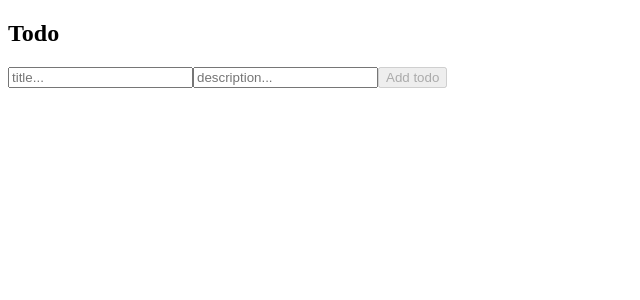
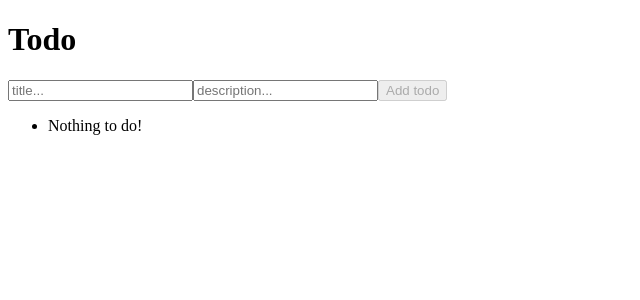
Before and after one commit to Yonis7/angularstart-todo, an Angular app: page /home in a window 1280 px wide. Shown: the top 300 px of the page, without its empty margins (0-640 px from the left). Built offline with nearby package versions, Linux system fonts and the light colour scheme.

Commit message:
feat: add TodoListComponent to HomeComponent for displaying todos

```diff
--- a/src/app/home/home.component.ts
+++ b/src/app/home/home.component.ts
@@ -1,16 +1,27 @@
 import { Component, inject } from '@angular/core';
 import { TodoFormComponent } from './ui/todo-form.component';
 import { TodoService } from '../shared/data-access/todo.service';
+import { TodoListComponent } from './ui/todo-list.component';
+import { NgModule } from '@angular/core';
+
 
 @Component({
   selector: 'app-home',
   template: `
-    <h2>Todo</h2>
+    <h1>Todo</h1>
     <!-- The 'app-todo-form' component is used here. When the 'todoSubmitted' event is emitted from this component, the 'createTodo' method is called with the event data ($event) as its argument. -->
     <app-todo-form (todoSubmitted)="todoService.addTodo($event)" />
+
+    <!-- The 'app-todo-list' component is used here to display the list of todo items.
+    - '[todos]' is an input property of the 'app-todo-list' component. This is where the user can type in the list of todo items.
+
+    - 'todoService.todos' is the value being passed to the '[todos]' input property. This is the list of todo items stored in the 'todoService'.
+
+    - This means that the 'app-todo-list' component will receive the list of todo items from the 'todoService'. -->
+    <app-todo-list [todos]="todoService.todos()" />
   `,
   standalone: true,
-  imports: [TodoFormComponent],
+  imports: [TodoFormComponent, TodoListComponent],
 })
 export default class HomeComponent {
   // Here we have todoService set equal to the value of the TodoService class. This is done using the inject function from the Angular core library.
```
